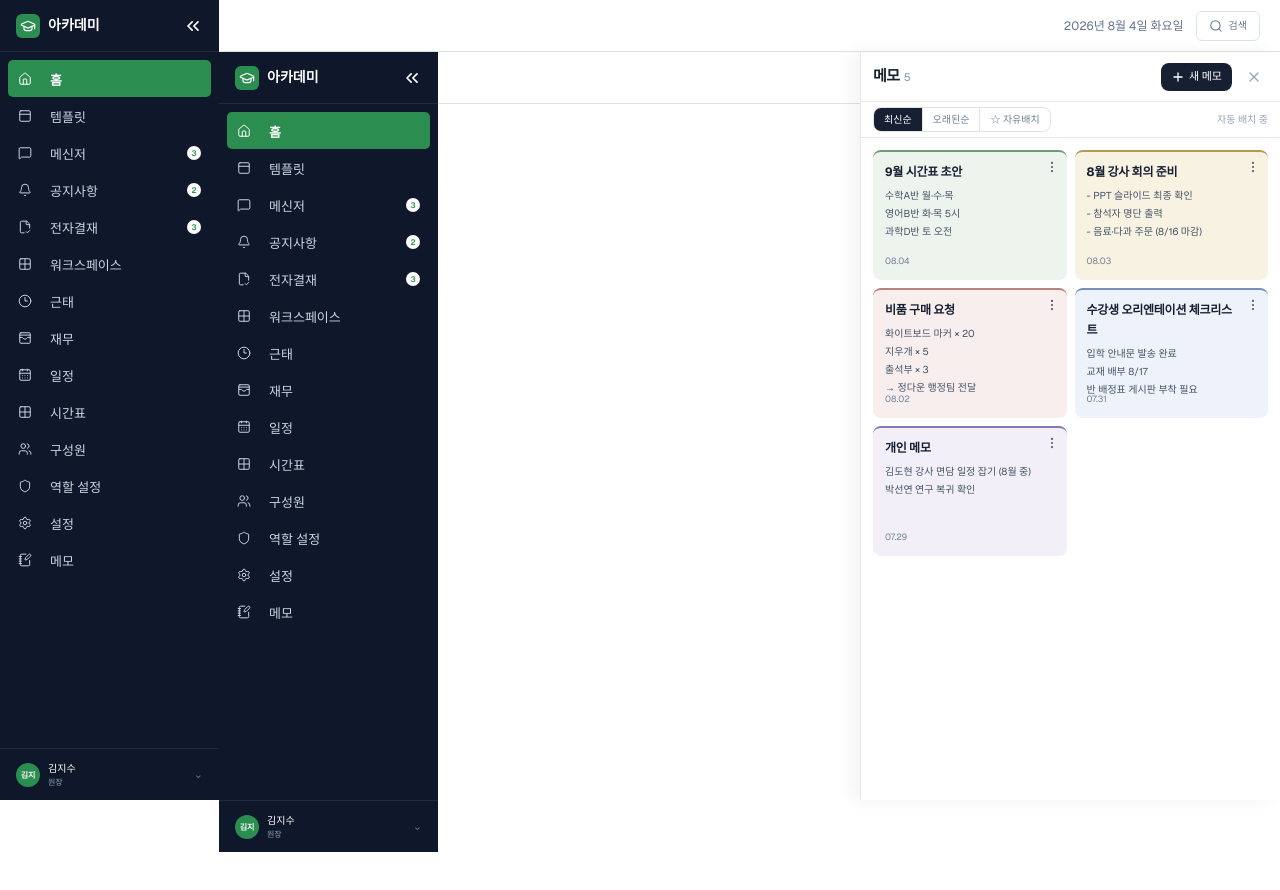
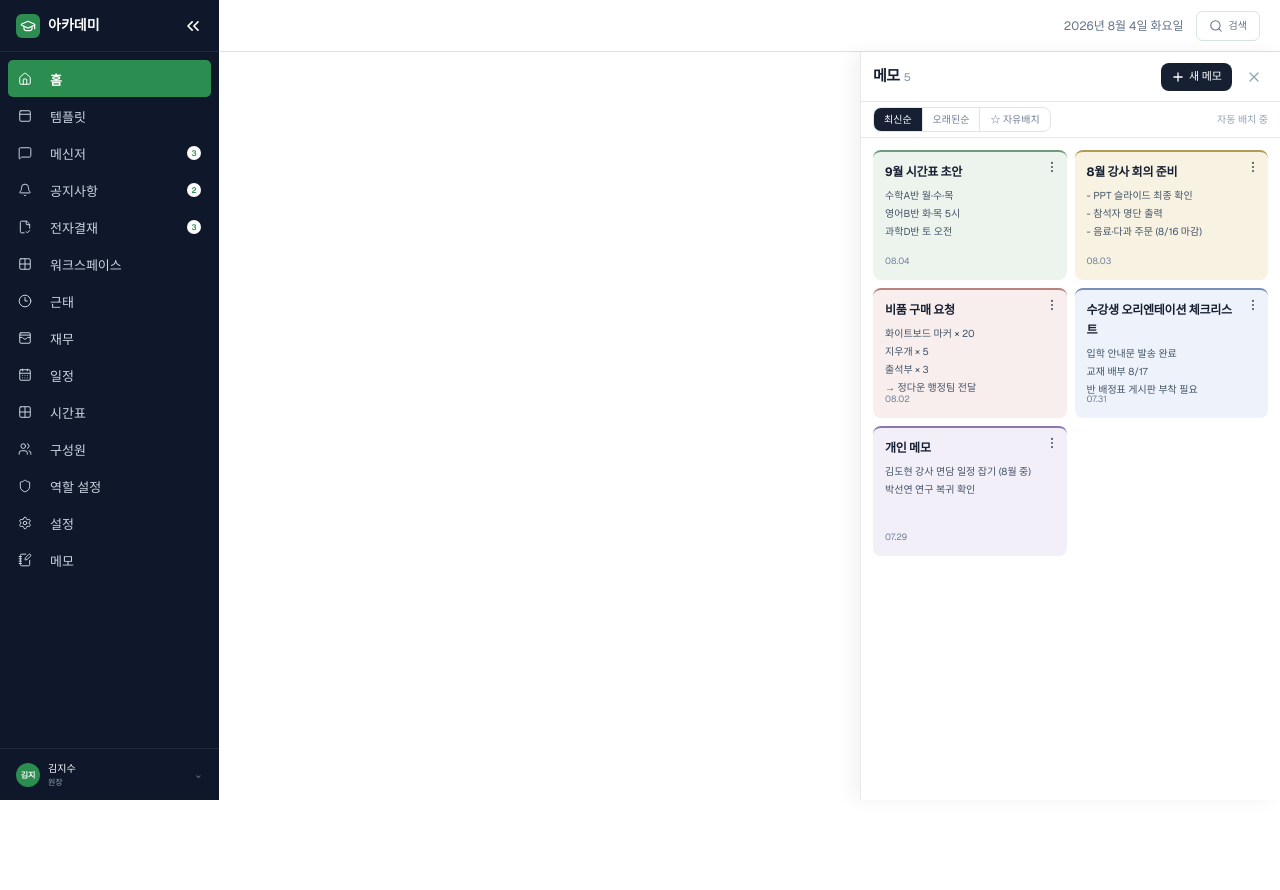
Before and after one commit to mudo-project/Team-MUDO-FrontEnd, a Next.js app: page / in a window 1280 px wide. Shown: the top 890 px of the page. After the commit the page ends 800 px from the top, so only its background shows below. Built offline with nearby package versions, Linux system fonts and the light colour scheme.

Commit message:
[FEATURE] 사이드바, 헤더 중복 삭제#58

```diff
--- a/src/app/(user)/layout.tsx
+++ b/src/app/(user)/layout.tsx
@@ -1,5 +1,6 @@
 import Header from "@/components/layout/Header";
 import Sidebar from "@/components/layout/Sidebar";
+import MemoContainer from "@/feature/memo/components/MemoContainer";
 
 export default function Layout({ children }: { children: React.ReactNode }) {
     return (
@@ -10,6 +11,7 @@ export default function Layout({ children }: { children: React.ReactNode }) {
                 <Header />
                 {children}
             </div>
+            <MemoContainer />
         </section>
     );
 }
--- a/src/app/layout.tsx
+++ b/src/app/layout.tsx
@@ -2,9 +2,6 @@ import type { Metadata } from "next";
 import "./globals.css";
 import { Geist } from "next/font/google";
 import { cn } from "@/lib/utils";
-import Header from "@/components/layout/Header";
-import Sidebar from "@/components/layout/Sidebar";
-import MemoContainer from "@/feature/memo/components/MemoContainer";
 
 const geist = Geist({ subsets: ['latin'], variable: '--font-sans' });
 
@@ -22,15 +19,8 @@ export default function RootLayout({
     <html
       lang="en" className={cn("font-sans", geist.variable)}
     >
-      <body className="min-h-full flex overflow-auto scrollbar-hide">
-        <Sidebar />
-
-        <div className="min-w-0 flex-1">
-          <Header />
-          {children}
-        </div>
-
-        <MemoContainer />
+      <body>
+        {children}
       </body>
     </html>
   );
```
